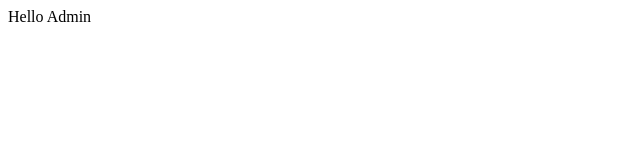
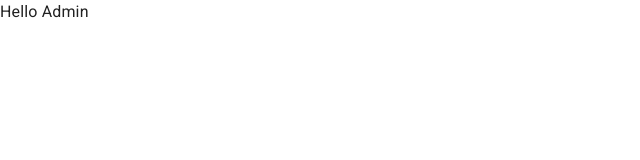
Before and after one commit to karluxio/frontend-react-admin-app, a React app: page / in a window 1280 px wide. Shown: the top 160 px of the page, without its empty margins (0-640 px from the left). Built offline with nearby package versions, Linux system fonts and the light colour scheme; the HTML template or start-up script is replaced by a standard one.

Commit message:
feat: add first base styles

```diff
--- a/src/index.css
+++ b/src/index.css
@@ -1,3 +1,33 @@
+html,
+body,
+#root,
+.app,
+.content {
+  height: 100%;
+  width: 100%;
+}
+
+.app {
+  display: flex;
+  position: relative;
+}
+
+::-webkit-scrollbar{
+  width: 100px;
+}
+
+::-webkit-scrollbar-track {
+  background: #e0e0e0;
+}
+
+::-webkit-scrollbar-thumb {
+  background: #888;
+}
+
+::-webkit-scrollbar-track:hover {
+  background: #555;
+}
+
 /* :root {
   font-family: Inter, system-ui, Avenir, Helvetica, Arial, sans-serif;
   line-height: 1.5;
--- a/src/main.jsx
+++ b/src/main.jsx
@@ -3,9 +3,17 @@ import ReactDOM from "react-dom/client";
 import App from "./App.jsx";
 import "./index.css";
 import { BrowserRouter } from "react-router-dom";
+import "@fontsource/roboto/300.css";
+import "@fontsource/roboto/400.css";
+import "@fontsource/roboto/500.css";
+import "@fontsource/roboto/700.css";
+import { CssBaseline } from "@mui/material";
 
 ReactDOM.createRoot(document.getElementById("root")).render(
   <React.StrictMode>
-    <App />
+    <CssBaseline />
+    <BrowserRouter>
+      <App />
+    </BrowserRouter>
   </React.StrictMode>
 );
```
